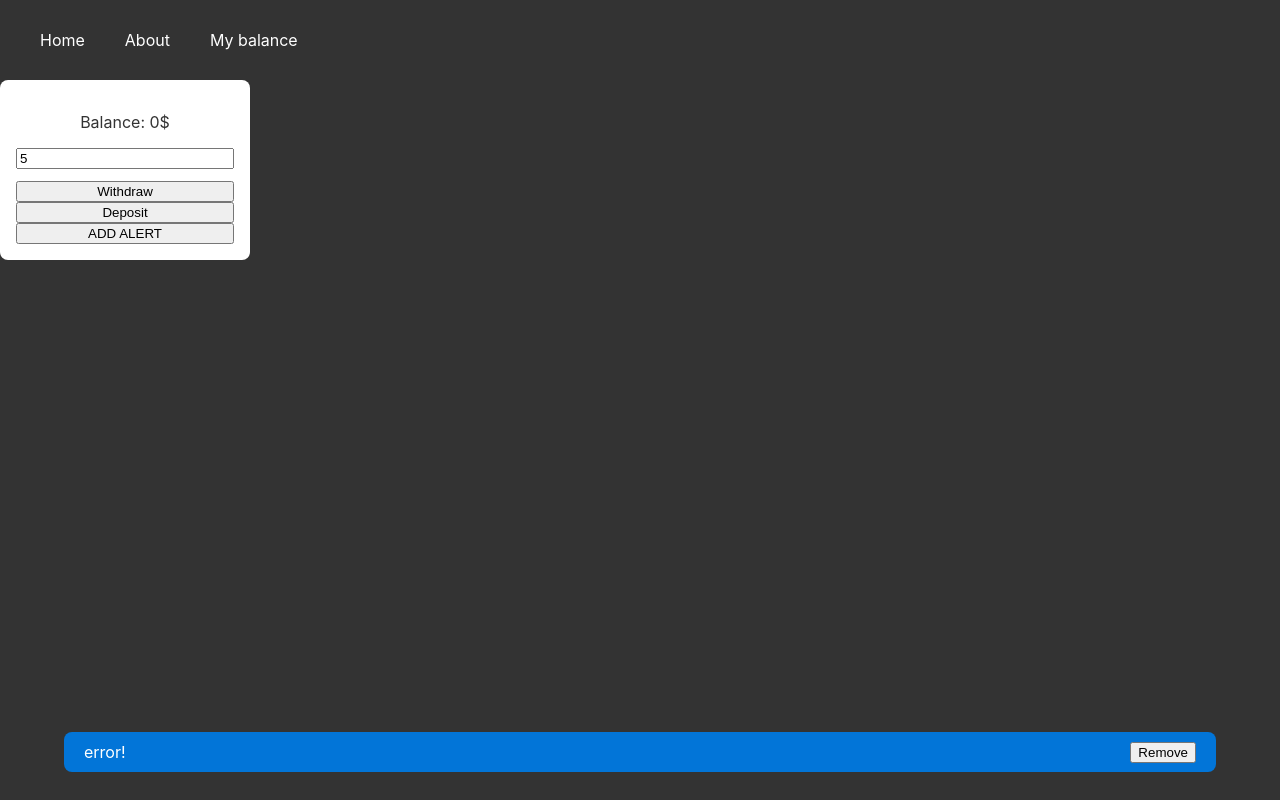
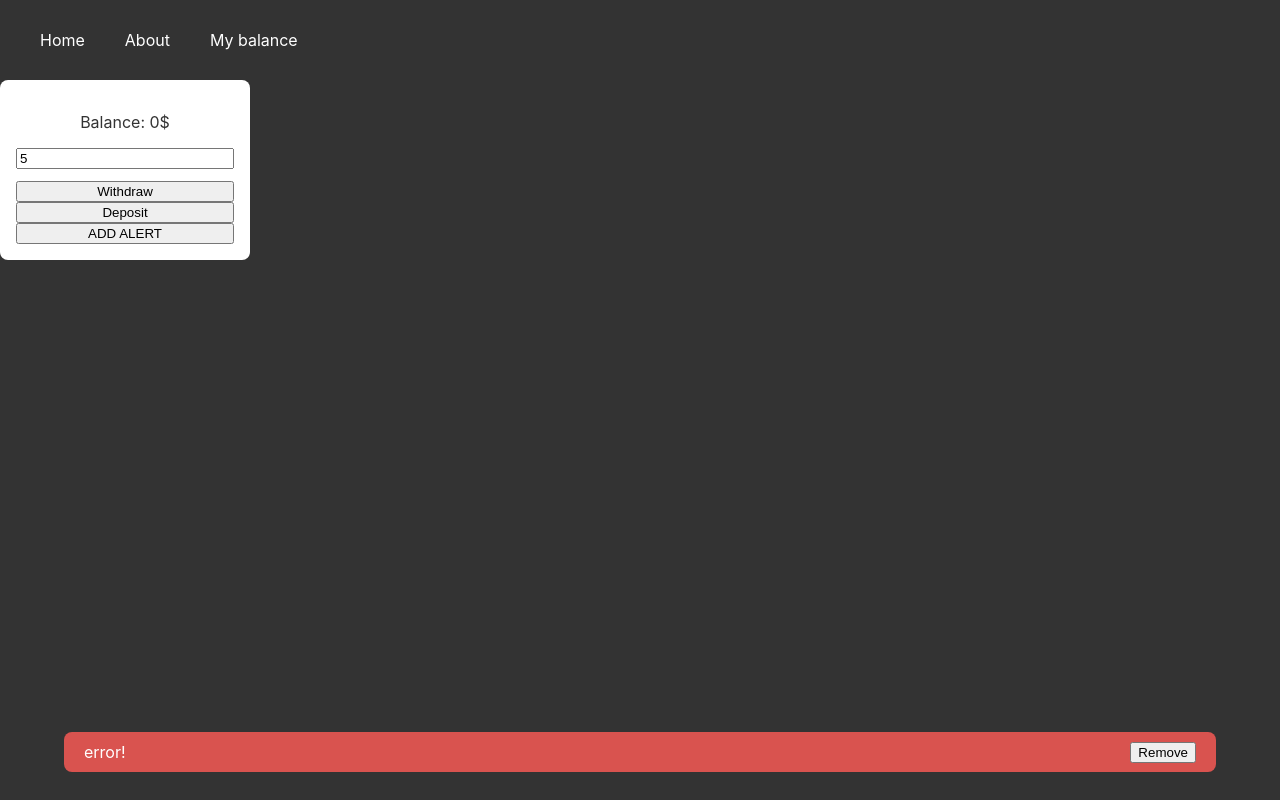
Before and after one commit to David-L-R/codaisseur-redux, a React (Create React App) app: page /balance in a window 1280 px wide. Both pictures are taken after typing "5" into the empty fields and a click on the button "ADD ALERT". Built offline with nearby package versions, Linux system fonts and the light colour scheme.

Commit message:
feat[alert]: remove component

```diff
--- a/src/components/alert/Alert.jsx
+++ b/src/components/alert/Alert.jsx
@@ -5,30 +5,38 @@ import './alert.css'
 
 const Alert = ({ children, type, id }) => {
     const dispatch = useDispatch()
-    const [color, setColor] = useState('var(--primary-color)')
+    const [color, setColor] = useState()
 
     useEffect(() => {
         switch (type) {
             case 'success':
-                setColor('--success-color')
+                setColor('var(--success-color)')
                 return
             case 'warning':
-                setColor('--warning-color')
+                setColor('var(--warning-color)')
                 return
             case 'danger':
-                setColor('--danger-color')
+                setColor('var(--danger-color)')
+                return
+            case 'info':
+                setColor('var(--info-color)')
                 return
             default:
-                setColor('--info-color')
                 return
         }
     }, [type])
 
     return (
-        <div className="alert" style={{ backgroundColor: color }}>
-            <div>{children}</div>
-            <button onClick={() => dispatch(removeAlert(id))}>Remove</button>
-        </div>
+        <>
+            {color && (
+                <div className="alert" style={{ backgroundColor: color }}>
+                    <div>{children}</div>
+                    <button onClick={() => dispatch(removeAlert(id))}>
+                        Remove
+                    </button>
+                </div>
+            )}
+        </>
     )
 }
 
--- a/src/components/pageLayout/Page.jsx
+++ b/src/components/pageLayout/Page.jsx
@@ -15,7 +15,7 @@ const Page = ({ children }) => {
             <div className="content-container">{children}</div>
             <AlertContainer>
                 {alerts.map((alert) => (
-                    <Alert type={alert.type} id={alert.id}>
+                    <Alert key={alert.id} type={alert.type} id={alert.id}>
                         {alert.message}
                     </Alert>
                 ))}
--- a/src/pages/Balance.jsx
+++ b/src/pages/Balance.jsx
@@ -35,11 +35,18 @@ const Balance = () => {
     }
 
     const createRandomAlert = () => {
-        const index = Math.floor(Math.random(4))
+        const index = Math.floor(Math.random() * 4)
+
+        console.log('index', index)
 
         const types = ['danger', 'warning', 'success', 'info']
 
         const messages = ['error!', 'warning!', 'great!', 'some info']
+
+        console.log({
+            type: types[index],
+            message: messages[index],
+        })
 
         dispatch(
             addAlert({
--- a/src/store/alert/actions.js
+++ b/src/store/alert/actions.js
@@ -1,6 +1,9 @@
 import { SET_ALERT, REMOVE_ALERT } from './types'
+import { v4 as uuid } from 'uuid'
 
 export const addAlert = (alert) => {
+    alert.id = uuid()
+
     return {
         type: SET_ALERT,
         payload: alert,
```
